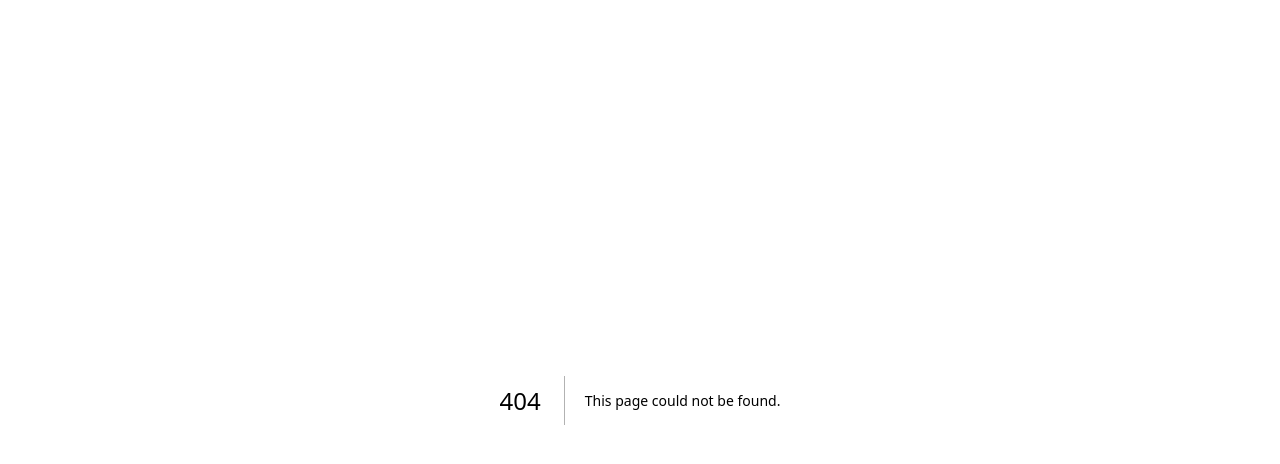
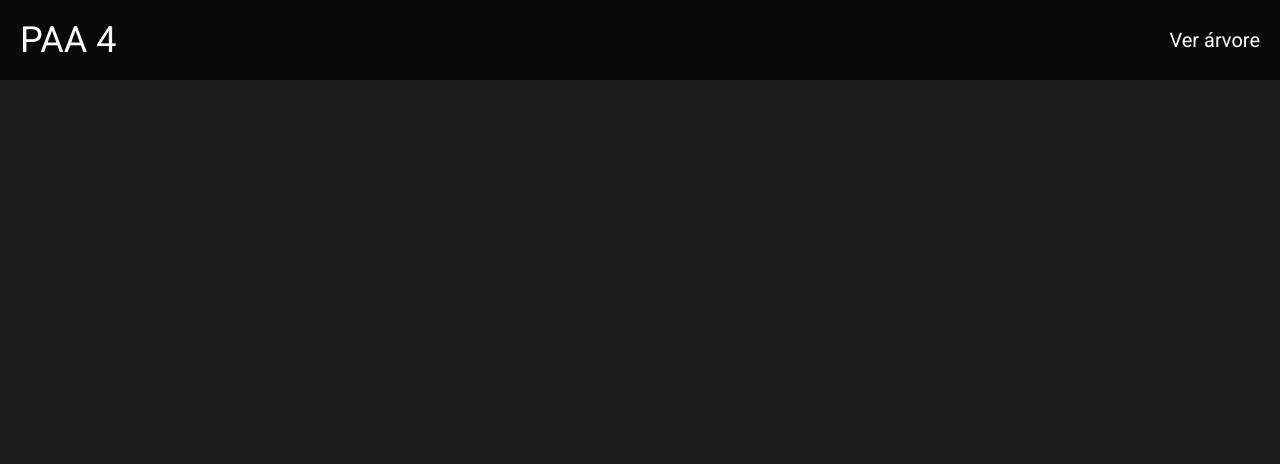
Before and after one commit to PAA-20232-GrupoX/web-front, a Next.js app: page /admin in a window 1280 px wide. Before the commit this address had no page. Shown: the top 464 px of the page. Built offline with nearby package versions, Linux system fonts and the light colour scheme.

Commit message:
add admin page

```diff
--- /dev/null
+++ b/src/app/admin/page.js
@@ -0,0 +1,10 @@
+"use client"
+import Header from "@/components/header";
+
+export default function Admin() {
+  return (
+    <main className="w-full h-full bg-bglight">
+      <Header title="PAA 4" />
+    </main>
+  );
+}
```
